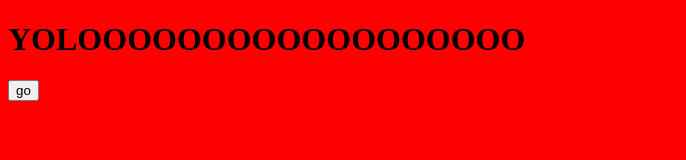
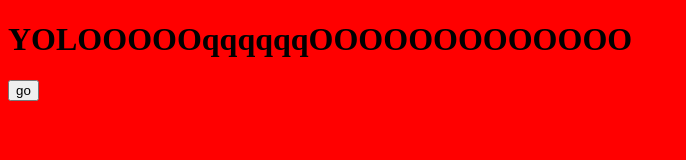
Before and after one commit to quiiwi/try2, a plain HTML site: page index.html in a window 1280 px wide. Shown: the whole page, without its empty margins (0-686 px from the left). Drawn offline with Linux system fonts and the light colour scheme.

Commit message:
second commit

```diff
--- a/index.html
+++ b/index.html
@@ -10,7 +10,7 @@
 </head>
 <body>
     <header>
-        <h1>YOLOOOOOOOOOOOOOOOOOO</h1>
+        <h1>YOLOOOOOqqqqqqOOOOOOOOOOOOO</h1>
     </header>
     <main>
         <input type="button" value="go" onclick="maFonction()">
```
